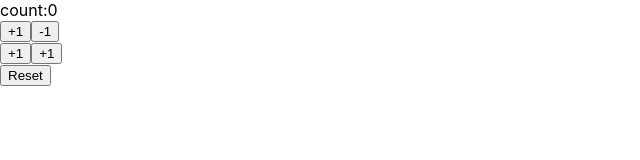
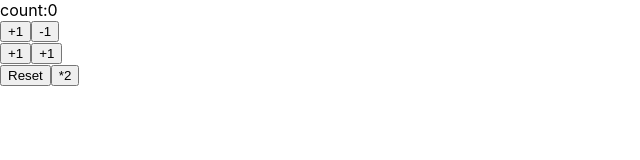
Before and after one commit to misaki-kawaguchi/react_hooks_sample, a React (Create React App) app: page / in a window 1280 px wide. Shown: the top 160 px of the page, without its empty margins (0-640 px from the left). Built offline with nearby package versions, Linux system fonts and the light colour scheme.

Commit message:
double追加

```diff
--- a/src/App.js
+++ b/src/App.js
@@ -23,6 +23,10 @@ const App = () => {
     setCount(0);
   };
 
+  const double = () => {
+    setCount(count * 2);
+  };
+
   return (
     // <></>で囲ってもok
     <React.Fragment>
@@ -37,6 +41,7 @@ const App = () => {
       </div>
       <div>
         <button onClick={reset}>Reset</button>
+        <button onClick={double}>*2</button>
       </div>
     </React.Fragment>
   );
```
